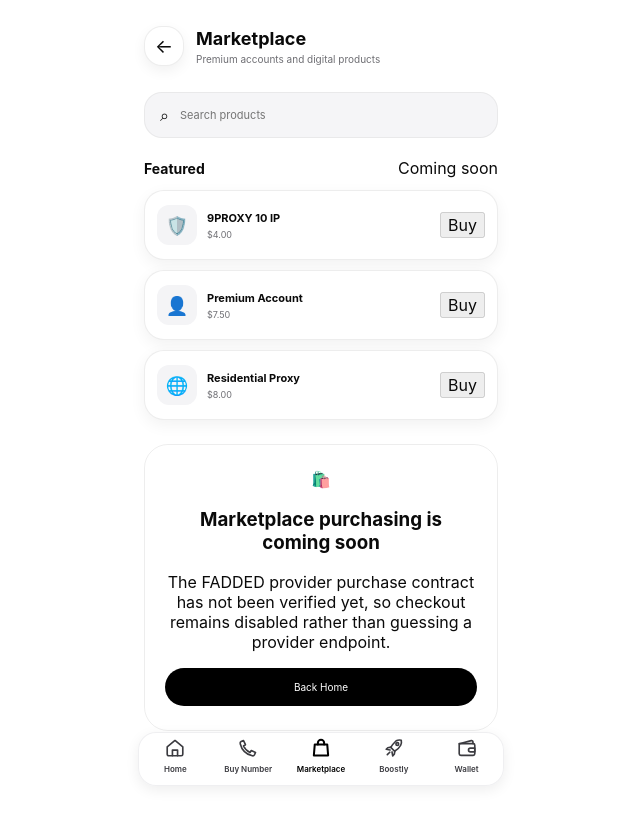
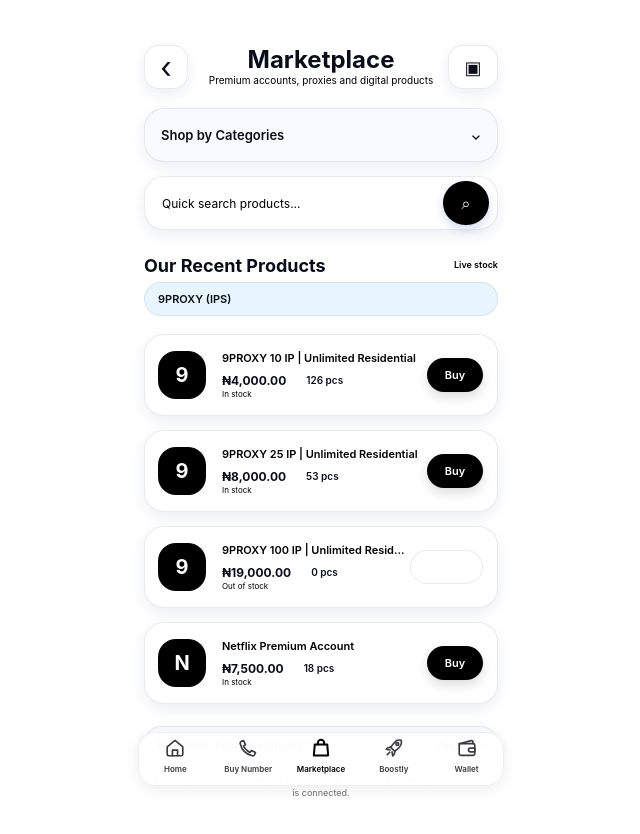
Before and after one commit to wis12dom34/-wickspend-web, a Next.js app: page /marketplace in a window 1280 px wide. Shown: the top 834 px of the page, without its empty margins (319-959 px from the left). Built offline with nearby package versions, Linux system fonts and the light colour scheme.

Commit message:
Match Marketplace screen to Figma

```diff
--- a/app/marketplace/page.tsx
+++ b/app/marketplace/page.tsx
@@ -1,72 +1,134 @@
 "use client";
 
-import { useMemo, useRef, useState } from "react";
+import { FormEvent, useMemo, useRef, useState } from "react";
 import Link from "next/link";
-import { PageShell } from "@/components/PageShell";
+import { useRouter } from "next/navigation";
+import { BottomNav } from "@/components/BottomNav";
+import styles from "./marketplace.module.css";
 
-const previewProducts = [
-  ["🛡️", "9PROXY 10 IP", "$4.00"],
-  ["👤", "Premium Account", "$7.50"],
-  ["🌐", "Residential Proxy", "$8.00"],
-] as const;
+type Product = {
+  id: string;
+  category: "9PROXY (IPS)" | "Premium Accounts";
+  icon: string;
+  name: string;
+  price: string;
+  stock: number;
+};
+
+const products: Product[] = [
+  { id: "9proxy-10", category: "9PROXY (IPS)", icon: "9", name: "9PROXY 10 IP | Unlimited Residential", price: "₦4,000.00", stock: 126 },
+  { id: "9proxy-25", category: "9PROXY (IPS)", icon: "9", name: "9PROXY 25 IP | Unlimited Residential", price: "₦8,000.00", stock: 53 },
+  { id: "9proxy-100", category: "9PROXY (IPS)", icon: "9", name: "9PROXY 100 IP | Unlimited Residential", price: "₦19,000.00", stock: 0 },
+  { id: "netflix-premium", category: "Premium Accounts", icon: "N", name: "Netflix Premium Account", price: "₦7,500.00", stock: 18 },
+];
 
 export default function Marketplace() {
+  const router = useRouter();
+  const searchRef = useRef<HTMLInputElement>(null);
   const [query, setQuery] = useState("");
-  const searchRef = useRef<HTMLInputElement>(null);
-  const normalizedQuery = query.trim().toLowerCase();
-  const filteredProducts = useMemo(
-    () => normalizedQuery ? previewProducts.filter(([, name]) => name.toLowerCase().includes(normalizedQuery)) : previewProducts,
-    [normalizedQuery]
-  );
-  function clearSearch() {
-    setQuery("");
-    requestAnimationFrame(() => searchRef.current?.focus());
+  const [category, setCategory] = useState("all");
+
+  const filtered = useMemo(() => {
+    const q = query.trim().toLowerCase();
+    return products.filter((product) => {
+      const categoryMatch = category === "all" || product.category === category;
+      const queryMatch = !q || product.name.toLowerCase().includes(q) || product.category.toLowerCase().includes(q);
+      return categoryMatch && queryMatch;
+    });
+  }, [category, query]);
+
+  function goBack() {
+    if (typeof window !== "undefined" && window.history.length > 1) router.back();
+    else router.push("/");
   }
 
+  function submitSearch(event: FormEvent) {
+    event.preventDefault();
+    searchRef.current?.focus();
+  }
+
+  const chipLabel = category === "all" ? "9PROXY (IPS)" : category;
+
   return (
-    <PageShell title="Marketplace" subtitle="Premium accounts and digital products">
-      <label className="marketplaceSearch">
-        <span aria-hidden="true">⌕</span>
+    <main className={styles.screen}>
+      <header className={styles.header}>
+        <button type="button" className={styles.back} onClick={goBack} aria-label="Go back">‹</button>
+        <div className={styles.heading}>
+          <h1>Marketplace</h1>
+          <p>Premium accounts, proxies and digital products</p>
+        </div>
+        <Link href="/orders" className={styles.orders} aria-label="Open orders">▣</Link>
+      </header>
+
+      <label className={styles.category}>
+        <span>Shop by Categories</span>
+        <span className={styles.categoryChevron} aria-hidden="true">⌄</span>
+        <select value={category} onChange={(event) => setCategory(event.target.value)} aria-label="Shop by Categories">
+          <option value="all">All Categories</option>
+          <option value="9PROXY (IPS)">9PROXY (IPS)</option>
+          <option value="Premium Accounts">Premium Accounts</option>
+        </select>
+      </label>
+
+      <form className={styles.search} onSubmit={submitSearch} role="search">
         <input
           ref={searchRef}
           type="search"
           value={query}
           onChange={(event) => setQuery(event.target.value)}
-          placeholder="Search products"
-          aria-label="Search marketplace products"
-          aria-controls="marketplace-results"
+          placeholder="Quick search products..."
+          aria-label="Quick search products"
           autoComplete="off"
-          enterKeyHint="search"
         />
-        {query && <button type="button" onClick={clearSearch} aria-label="Clear marketplace search">×</button>}
-      </label>
+        <button type="submit" aria-label="Search products">⌕</button>
+      </form>
 
-      <div className="marketplaceSectionHeading"><h2>Featured</h2><span>{normalizedQuery ? `${filteredProducts.length} found` : "Coming soon"}</span></div>
-      {filteredProducts.length > 0 ? (
-        <section id="marketplace-results" className="marketplaceGrid" aria-live="polite" aria-label="Marketplace products">
-          {filteredProducts.map(([icon, name, price]) => (
-            <article className="marketplaceProduct" key={name}>
-              <div className="marketplaceProductIcon" aria-hidden="true">{icon}</div>
-              <div className="marketplaceProductCopy"><h3>{name}</h3><p>{price}</p></div>
-              <button type="button" disabled aria-label={`Buying ${name} is not available yet`}>Buy</button>
-            </article>
-          ))}
+      <div className={styles.sectionHead}>
+        <h2>Our Recent Products</h2>
+        <span>Live stock</span>
+      </div>
+      <div className={styles.chip}>{chipLabel}</div>
+
+      {filtered.length ? (
+        <section className={styles.list} aria-label="Marketplace products" aria-live="polite">
+          {filtered.map((product) => {
+            const soldOut = product.stock <= 0;
+            return (
+              <article className={styles.product} key={product.id}>
+                <div className={styles.icon} aria-hidden="true">{product.icon}</div>
+                <div className={styles.copy}>
+                  <h3>{product.name}</h3>
+                  <div className={styles.meta}>
+                    <div>
+                      <div className={styles.price}>{product.price}</div>
+                      <div className={styles.state}>{soldOut ? "Out of stock" : "In stock"}</div>
+                    </div>
+                    <div className={styles.stock}>{product.stock} pcs</div>
+                  </div>
+                </div>
+                <button
+                  type="button"
+                  className={`${styles.buy} ${soldOut ? styles.sold : ""}`}
+                  disabled
+                  aria-label={soldOut ? `${product.name} is sold out` : `${product.name} checkout is not available yet`}
+                >
+                  {soldOut ? "Sold Out" : "Buy"}
+                </button>
+              </article>
+            );
+          })}
         </section>
       ) : (
-        <section id="marketplace-results" className="marketplaceNotice" role="status">
-          <div className="marketplaceNoticeIcon" aria-hidden="true">⌕</div>
-          <h3>No products found</h3>
-          <p>No preview products match “{query.trim()}”.</p>
-          <button type="button" className="marketplaceHomeButton" onClick={clearSearch}>Clear Search</button>
-        </section>
+        <div className={styles.empty} role="status">No products match your search.</div>
       )}
 
-      <section className="marketplaceNotice">
-        <div className="marketplaceNoticeIcon" aria-hidden="true">🛍️</div>
-        <h3>Marketplace purchasing is coming soon</h3>
-        <p>The FADDED provider purchase contract has not been verified yet, so checkout remains disabled rather than guessing a provider endpoint.</p>
-        <Link href="/" className="marketplaceHomeButton">Back Home</Link>
-      </section>
-    </PageShell>
+      <Link href="/help-support" className={styles.help}>
+        <span>Need help choosing a product?</span>
+        <span>Get Help&nbsp; ›</span>
+      </Link>
+      <p className={styles.notice}>Marketplace checkout stays disabled until the verified provider purchase route is connected.</p>
+
+      <BottomNav />
+    </main>
   );
 }
```
